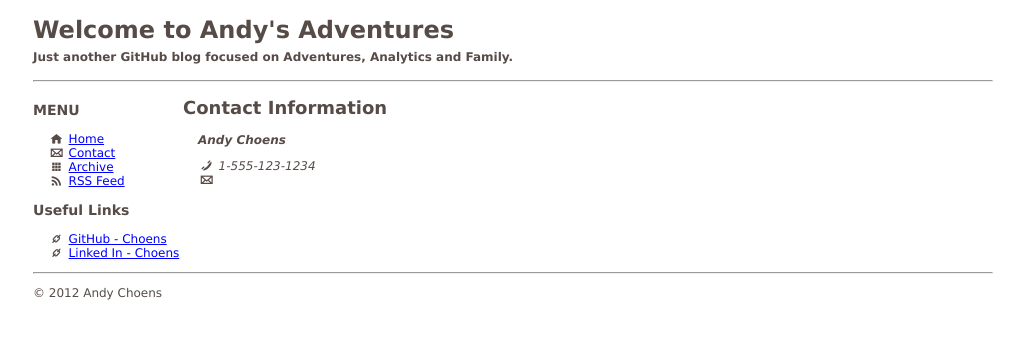
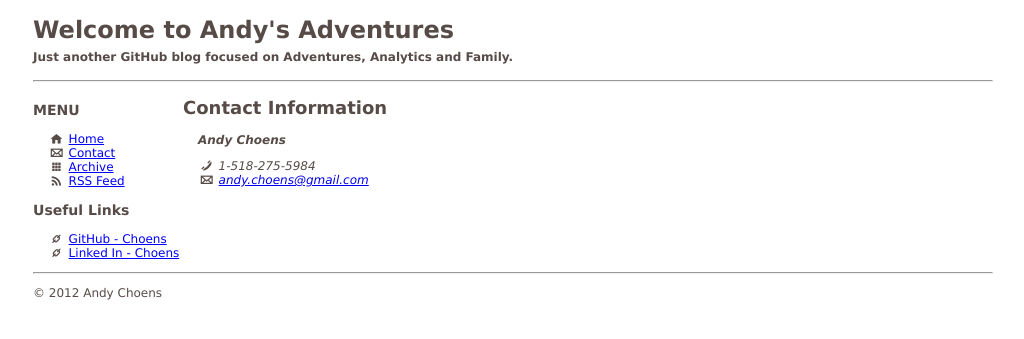
Before and after one commit to Choens/choens.github.io, a Jekyll site: the page built from contact.html, in a window 1280 px wide. Shown: the top 339 px of the page, without its empty margins (25-1049 px from the left). Built offline with Jekyll 4.4.1, drawn with Linux system fonts in a browser that asks for light colours.

Commit message:
Changes to the site to make it look less silly.
* _config.yml:

```diff
--- a/_config.yml
+++ b/_config.yml
@@ -9,7 +9,7 @@ pages_list:
   Blog: '/blog'
   RSS: '/rss.xml'
 
-url: choens.github.io
+url: http://choens.github.io
 
 
 
--- a/contact.html
+++ b/contact.html
@@ -7,7 +7,7 @@ title: Contact Information
     <address>
         <p><strong>{{site.author}}</strong></p>
 
-        <p><i class="icon-phone"></i> 1-555-123-1234<br/>
-        <i class="icon-mail"></i> <a href="mailto:{{site.author_email}}">{{site.author_email}}</a></p>
+        <p><i class="icon-phone"></i> 1-518-275-5984<br/>
+        <i class="icon-mail"></i> <a href="mailto:{{site.email}}">{{site.email}}</a></p>
     </address>
 </section>
```
